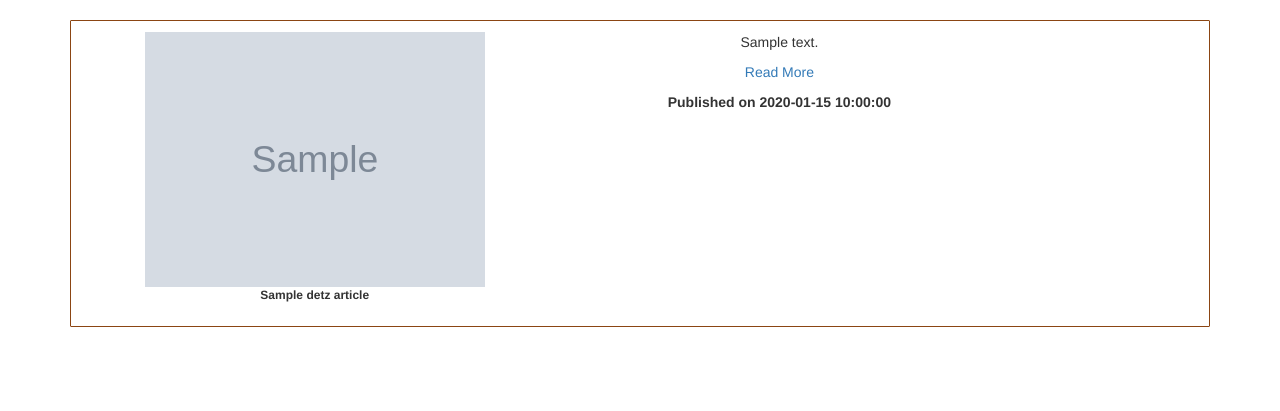
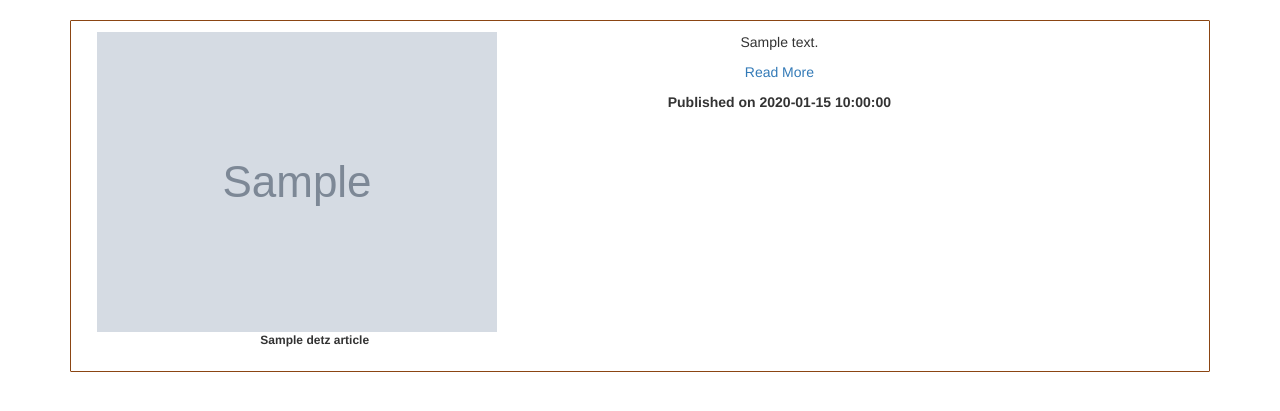
Before and after one commit to jusinam/Mpasho_Highlights, a Flask app: template app/templates/news.html in a window 1280 px wide. Shown: the part 52-463 px from the top of the page. Run offline with Flask 2, Linux system fonts and the light colour scheme; the template is opened without the code that fills it: most values are stand-ins (such as "Sample title", 1, 10 or a date in 2020); grey boxes marked "Sample" are stand-in pictures; some libraries are stand-ins or nearby versions.

Commit message:
Update news.html

```diff
--- a/app/templates/news.html
+++ b/app/templates/news.html
@@ -13,7 +13,7 @@
 
         <div class="col-md-5">
 
-            <img src="{{detz_article.urlToImage}}" style="width: 340px; ">
+            <img class="img-responsive" src="{{detz_article.urlToImage}}" style="max-width: 100%;">
             <p style="font-size: 12px;"><strong>{{detz_article.title}}</strong></p>
 
 
```
